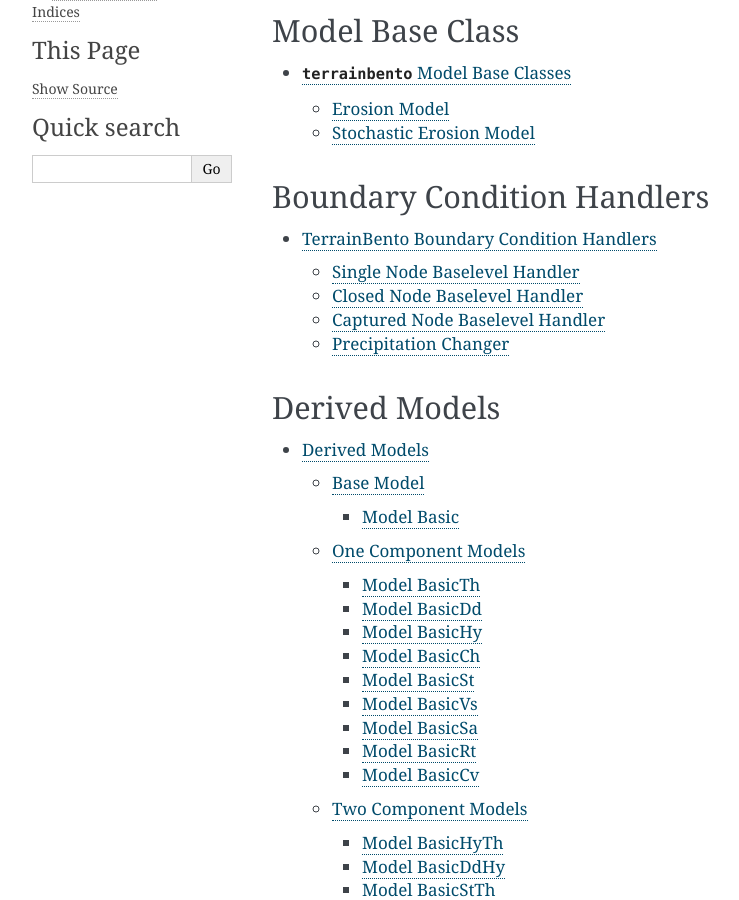
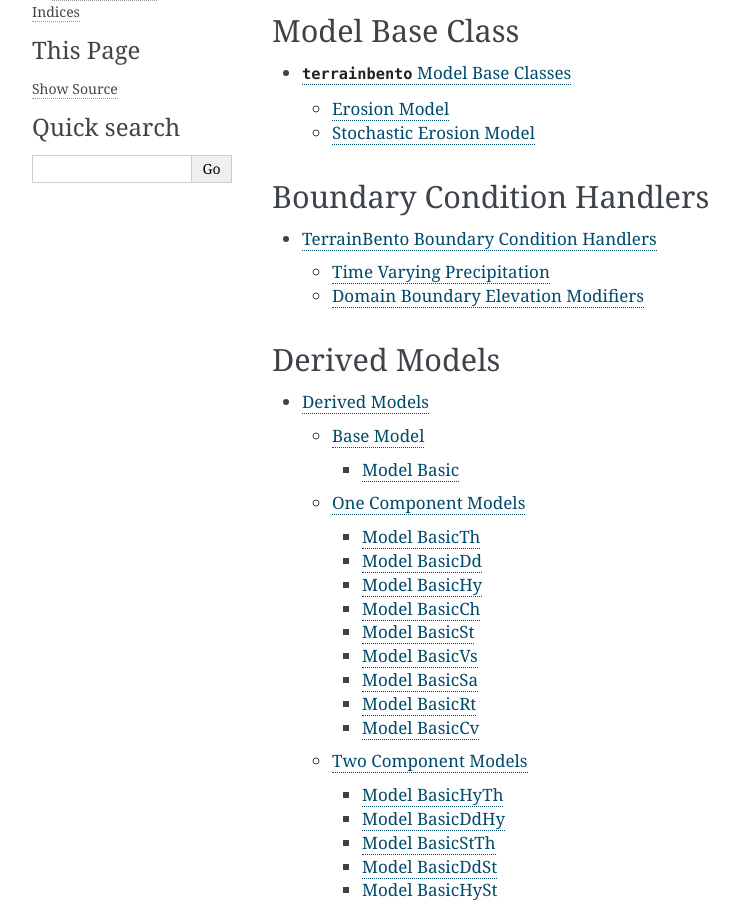
Before and after one commit to TerrainBento/terrainbento, a Sphinx documentation site: the page built from docs/index.rst, in a window 1280 px wide and 900 px high, scrolled down 415 px. Shown: the whole window, without its empty margins (148-887 px from the left). Built offline with Sphinx 7.4.7, drawn with Linux system fonts in a browser that asks for light colours.

Commit message:
updates to docs

```diff
--- /dev/null
+++ b/docs/source/terrainbento.boundary_condition_handlers.capture_node_baselevel_handler.rst
@@ -0,0 +1,7 @@
+Captured Node Baselevel Handler
+-------------------------------
+
+.. automodule:: terrainbento.boundary_condition_handlers.capture_node_baselevel_handler
+    :members:
+    :undoc-members:
+    :show-inheritance:
--- /dev/null
+++ b/docs/source/terrainbento.boundary_condition_handlers.closed_node_baselevel_handler.rst
@@ -0,0 +1,7 @@
+Closed Node Baselevel Handler
+-----------------------------
+
+.. automodule:: terrainbento.boundary_condition_handlers.closed_node_baselevel_handler
+    :members:
+    :undoc-members:
+    :show-inheritance:
--- a/docs/source/terrainbento.boundary_condition_handlers.rst
+++ b/docs/source/terrainbento.boundary_condition_handlers.rst
@@ -1,39 +1,23 @@
 TerrainBento Boundary Condition Handlers
 ========================================
 
-.. automodule:: terrainbento.boundary_condition_handlers
-    :members:
-    :undoc-members:
-    :show-inheritance:
+Presently ``TerrainBento`` has four built-in boundary condition handlers. In
+addition, Landlab components can be used as boundary condition handlers.
 
-Single Node Baselevel Handler
------------------------------
 
-.. automodule:: terrainbento.boundary_condition_handlers.single_node_baselevel_handler
-    :members:
-    :undoc-members:
-    :show-inheritance:
+Time Varying Precipitation
+--------------------------
 
-Closed Node Baselevel Handler
------------------------------
+.. toctree::
 
-.. automodule:: terrainbento.boundary_condition_handlers.closed_node_baselevel_handler
-    :members:
-    :undoc-members:
-    :show-inheritance:
+    terrainbento.boundary_condition_handlers.precip_changer
 
-Captured Node Baselevel Handler
--------------------------------
 
-.. automodule:: terrainbento.boundary_condition_handlers.capture_node_baselevel_handler
-    :members:
-    :undoc-members:
-    :show-inheritance:
+Domain Boundary Elevation Modifiers
+-----------------------------------
 
-Precipitation Changer
-----------------------
+.. toctree::
 
-.. automodule:: terrainbento.boundary_condition_handlers.precip_changer
-    :members:
-    :undoc-members:
-    :show-inheritance:
+    terrainbento.boundary_condition_handlers.closed_node_baselevel_handler
+    terrainbento.boundary_condition_handlers.single_node_baselevel_handler
+    terrainbento.boundary_condition_handlers.capture_node_baselevel_handler
--- /dev/null
+++ b/docs/source/terrainbento.boundary_condition_handlers.single_node_baselevel_handler.rst
@@ -0,0 +1,7 @@
+Single Node Baselevel Handler
+-----------------------------
+
+.. automodule:: terrainbento.boundary_condition_handlers.single_node_baselevel_handler
+    :members:
+    :undoc-members:
+    :show-inheritance:
```
Also changed, not shown: docs/source/terrainbento.boundary_condition_handlers.precip_changer.rst (added, +7 -0 lines).
